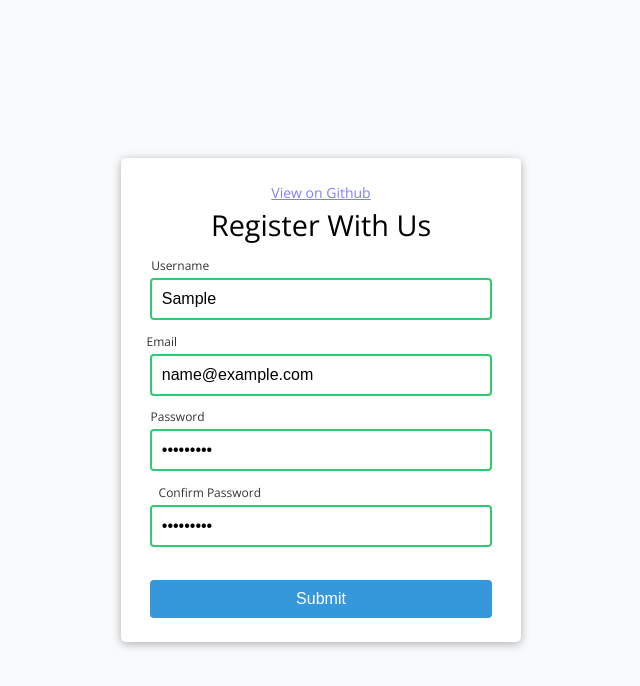
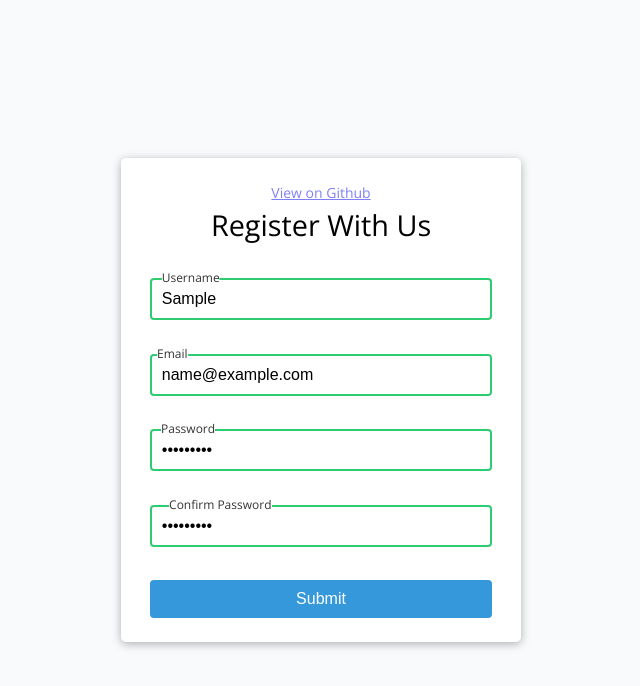
Before and after one commit to laurenclark/form-validation, a website: page index.html in a window 1280 px wide. Both pictures are taken after typing "Sample", "name@example.com", "Sample123", "Sample123" into the empty fields and a click on the button "Submit". Shown: the whole page, without its empty margins (319-959 px from the left). Drawn offline with nearby package versions, Linux system fonts and the light colour scheme.

Commit message:
Float labels into the border with a white bg to stop them clashing with errors

```diff
--- a/style.css
+++ b/style.css
@@ -234,8 +234,9 @@ h2 {
 
 .form-control input:focus + label,
 .form-control.active > label {
-    transform: scale(0.75) translate3d(-30px, -180%, 0);
+    transform: scale(0.75) translate3d(-16px, -113%, 0);
     transition: all linear 0.1s;
+    background: white;
 }
 
 .form-control input:valid {
@@ -264,5 +265,5 @@ input::placeholder {
 }
 
 .active input::placeholder {
-    color: inherit;
+    color: #6d6d6d;
 }
```
